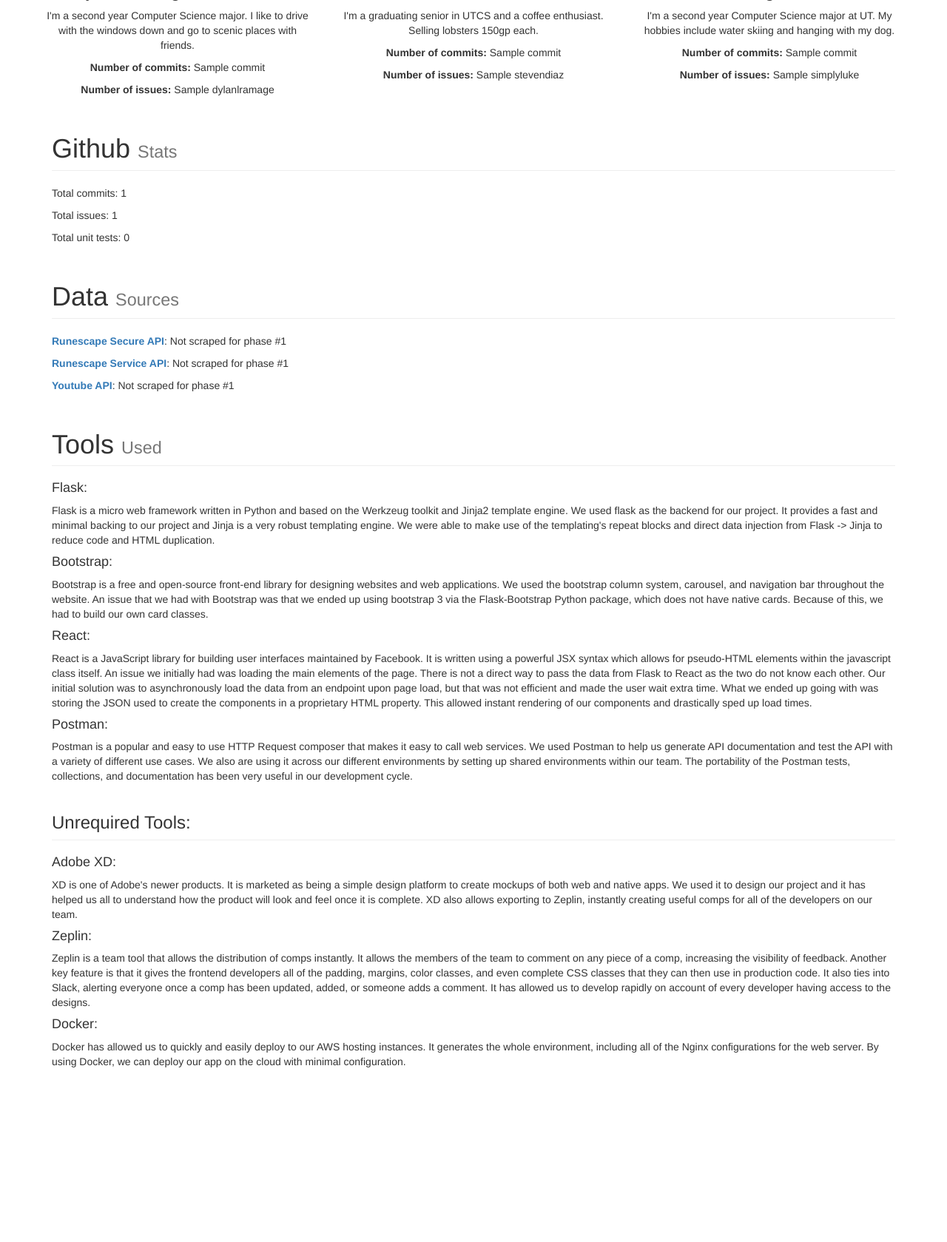
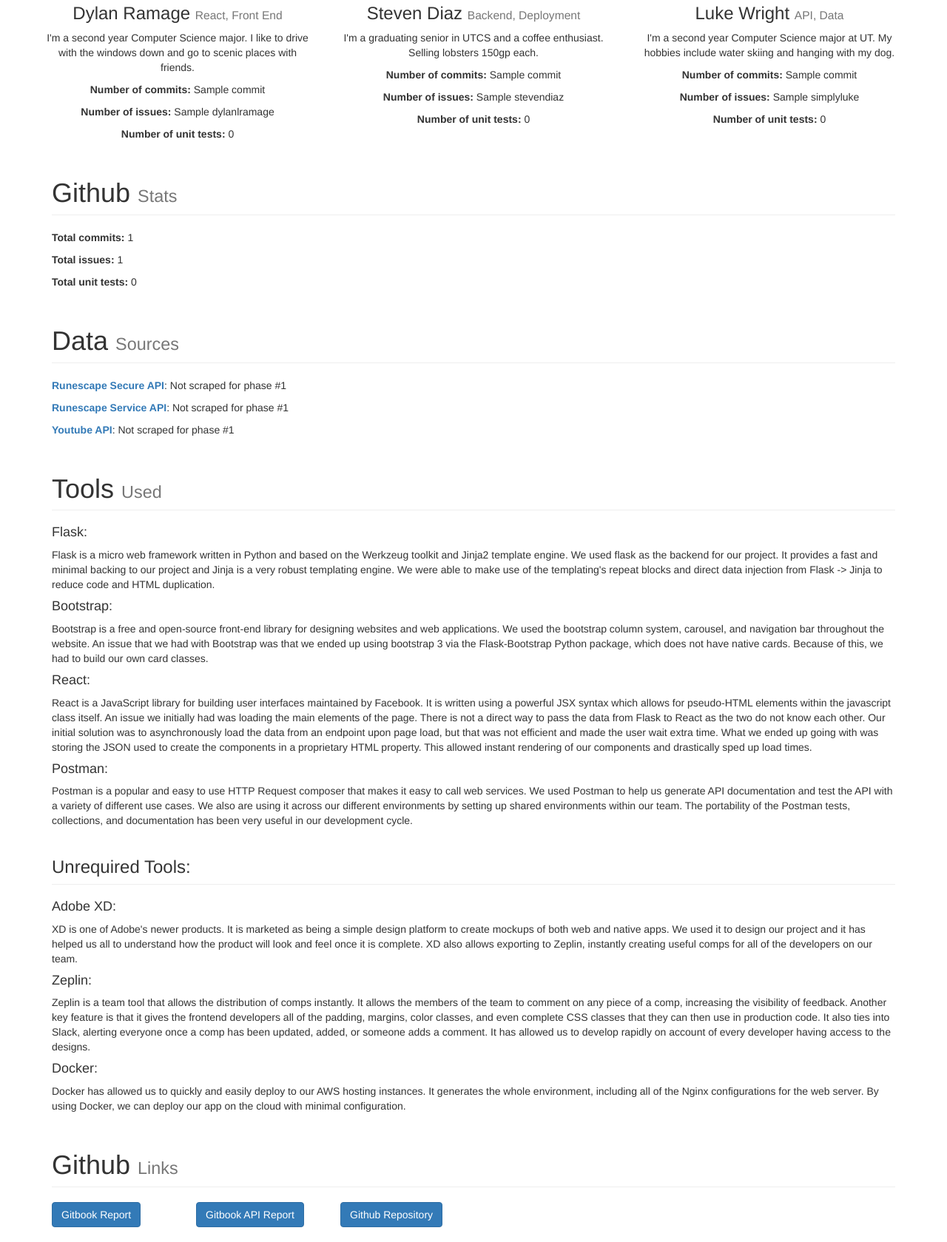
Before and after one commit to benrandall/idb, a Flask app: template app/templates/about.html in a window 1280 px wide. Shown: the part 1334-3013 px from the top of the page at 74% size. Before the commit the page ends 2777 px from the top, so only its background shows below. Run offline with Flask 2, Linux system fonts and the light colour scheme; the template is opened without the code that fills it: most values are stand-ins (such as "Sample title", 1, 10 or a date in 2020); some libraries are stand-ins or nearby versions.

Commit message:
Changed some formatting, added some links

```diff
--- a/app/templates/about.html
+++ b/app/templates/about.html
@@ -27,6 +27,7 @@
                 <p>I'm a fourth year Computer Science major at UT. I love Runescape, wearing socks & sandals, and my dog.</p>
                 <p><b>Number of commits:</b> {{ commit_data[1][1]}}</p>
                 <p><b>Number of issues:</b> {{ issue_data['clairebingham'] }}</p>
+                <p><b>Number of unit tests: </b>0</p>
             </div>
             <div class="col-lg-4 col-sm-6 text-center">
                 <img class="img-circle img-responsive img-center" src="{{ url_for('static', filename='img/ben.png') }}" alt="">
@@ -36,6 +37,7 @@
                 <p>I am a junior Computer Science student. I once fixed my mom's Lenovo.</p>
                 <p><b>Number of commits:</b> {{ commit_data[4][1]}}</p>
                 <p><b>Number of issues:</b> {{ issue_data['benrandall'] }}</p>
+                <p><b>Number of unit tests: </b>0</p>
             </div>
             <div class="col-lg-4 col-sm-6 text-center">
                 <img class="img-circle img-responsive img-center" src="{{ url_for('static', filename='img/liam.jpg') }}" alt="">
@@ -45,6 +47,7 @@
                 <p>I'm a second year CS major. I enjoy video games, reading, and finding new tea/coffee shops around Austin.</p>
                 <p><b>Number of commits:</b> {{ commit_data[0][1]}}</p>
                 <p><b>Number of issues:</b> {{ issue_data['elmdecoste'] }}</p>
+                <p><b>Number of unit tests: </b>0</p>
             </div>
             <div class="row">
             <div class="col-lg-4 col-sm-6 text-center">
@@ -55,6 +58,7 @@
                 <p>I'm a second year Computer Science major. I like to drive with the windows down and go to scenic places with friends.</p>
                 <p><b>Number of commits:</b> {{ commit_data[5][1]}}</p>
                 <p><b>Number of issues:</b> {{ issue_data['dylanlramage'] }}</p>
+                <p><b>Number of unit tests: </b>0</p>
             </div>
             <div class="col-lg-4 col-sm-6 text-center">
                 <img class="img-circle img-responsive img-center" src="{{ url_for('static', filename='img/steven.jpg') }}" alt="">
@@ -64,6 +68,7 @@
                 <p>I'm a graduating senior in UTCS and a coffee enthusiast.<br>Selling lobsters 150gp each.</p>
                 <p><b>Number of commits:</b> {{ commit_data[2][1]}}</p>
                 <p><b>Number of issues:</b> {{ issue_data['stevendiaz'] }}</p>
+                <p><b>Number of unit tests: </b>0</p>
             </div>
             <div class="col-lg-4 col-sm-6 text-center">
                 <img class="img-circle img-responsive img-center" src="{{ url_for('static', filename='img/luke.jpg') }}" alt="">
@@ -73,6 +78,7 @@
                 <p>I'm a second year Computer Science major at UT. My hobbies include water skiing and hanging with my dog.</p>
                 <p><b>Number of commits:</b> {{ commit_data[3][1]}}</p>
                 <p><b>Number of issues:</b> {{ issue_data['simplyluke'] }}</p>
+                <p><b>Number of unit tests: </b>0</p>
             </div>
             </div>
         </div>
@@ -81,9 +87,9 @@
                 <h1 class="page-header">Github
                     <small>Stats</small>
                 </h1>
-                 <p> Total commits: {{ total_commits }} </p>
-                <p> Total issues: {{ total_issues }} </p>
-                <p> Total unit tests: 0</p>
+                <p> <b>Total commits:</b> {{ total_commits }} </p>
+                <p> <b>Total issues:</b> {{ total_issues }} </p>
+                <p> <b>Total unit tests:</b> 0</p>
             </div>
         </div>
         <div class="row">
@@ -114,6 +120,24 @@ We used flask as the backend for our project. It provides a fast and minimal bac
 
                 </div>
             </div>
+            <div class="row" style="margin-bottom: 20px">
+            <div class="col-lg-12">
+                <h1 class="page-header">Github
+                    <small>Links</small>
+                </h1>
+                <div class="row">
+                    <div class="col-sm-2">
+                        <a style="color: white" href="https://www.gitbook.com/book/benrandall/report/details" type="button" class="btn btn-primary">Gitbook Report</a>
+                    </div>
+                    <div class="col-sm-2">
+                        <a style="color: white" href="https://www.gitbook.com/book/benrandall/api/details" type="button" class="btn btn-primary">Gitbook API Report</a>
+                    </div>
+                    <div class="col-sm-2">
+                        <a style="color: white" href="https://github.com/benrandall/idb" type="button" class="btn btn-primary">Github Repository</a>
+                    </div>
+                </div>
+            </div>
+        </div>
         </div>
 
 {% endblock %}
```
